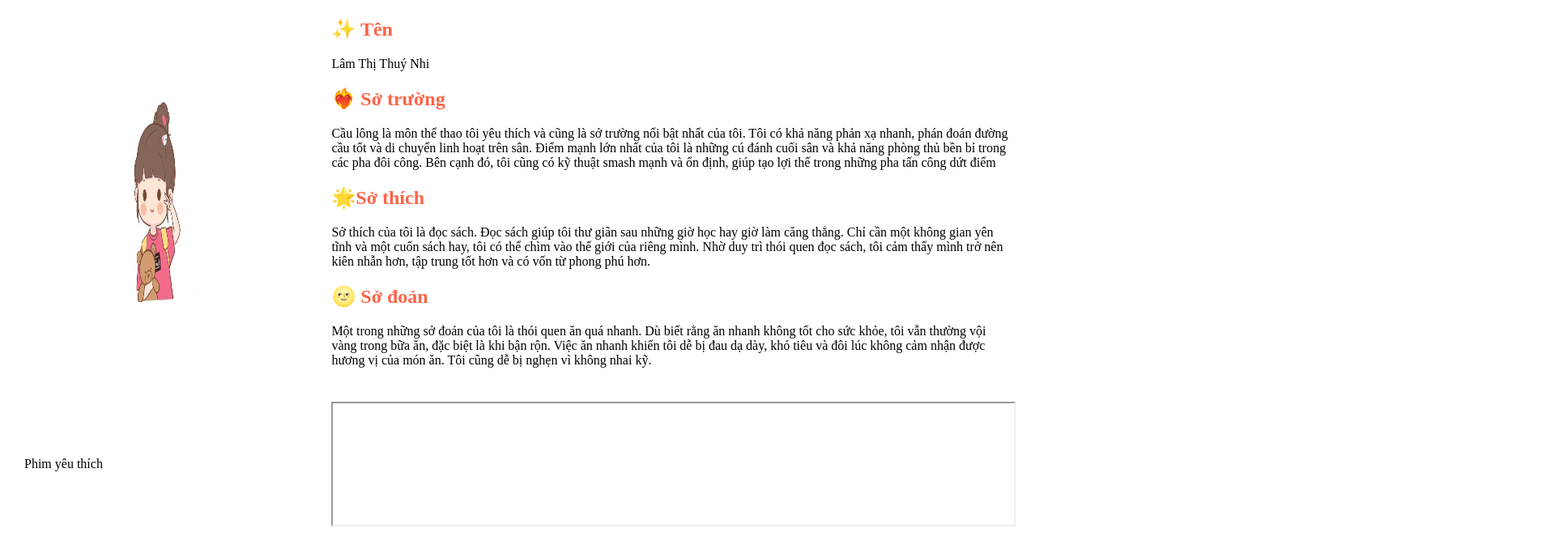
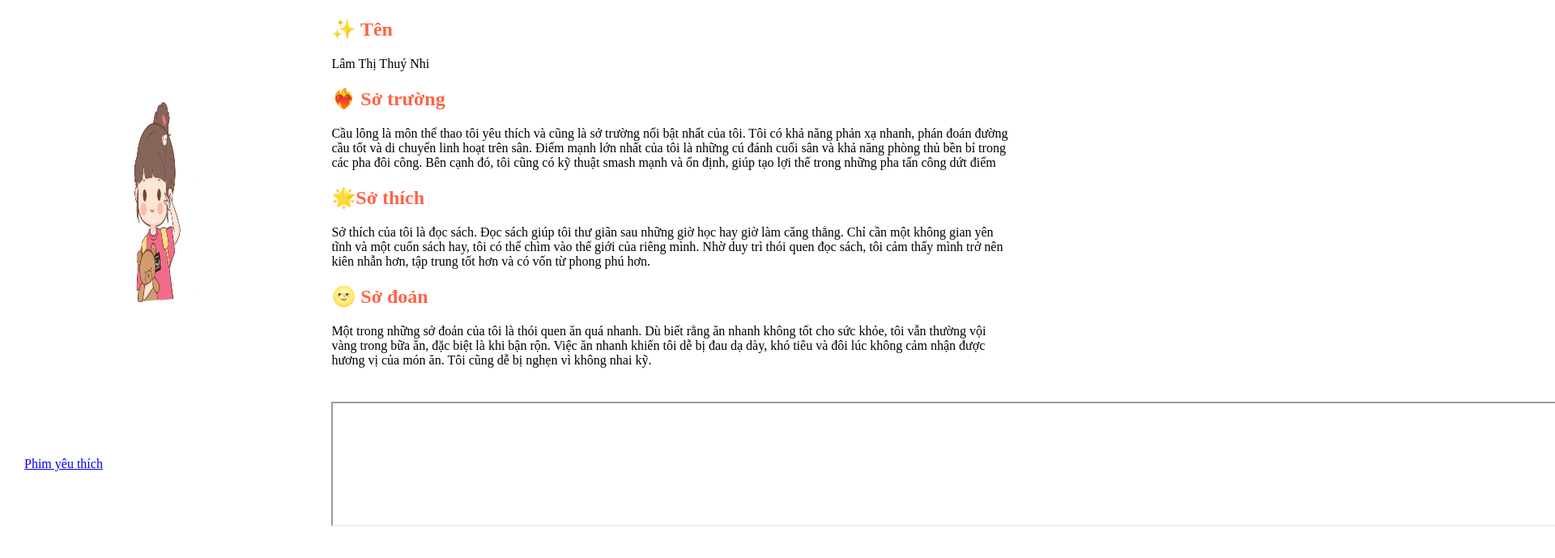
Before and after one commit to thuynhilt193-creator/tnhi_, a plain HTML site: page index.html in a window 1280 px wide. Shown: the part 67-756 px from the top of the page at 81% size, 1920 px wide, since content can reach past the window. Drawn offline with Linux system fonts and the light colour scheme.

Commit message:
Update index.html

```diff
--- a/index.html
+++ b/index.html
@@ -30,10 +30,10 @@
   </tr>
     <tr>
       <td>
-        <a hredf="https://youtu.be/KPBgQdpbhBE?feature=share" target="bido"> Phim yêu thích </a>
+        <a href="https://youtu.be/KPBgQdpbhBE?feature=share" target="bido"> Phim yêu thích </a>
       </td>
       <td>
-        <iframe name="bido" width="100%"> </iframe>
+        <iframe name="bido" width="300%"> </iframe>
       </td>
     </tr>
 </table>
```
